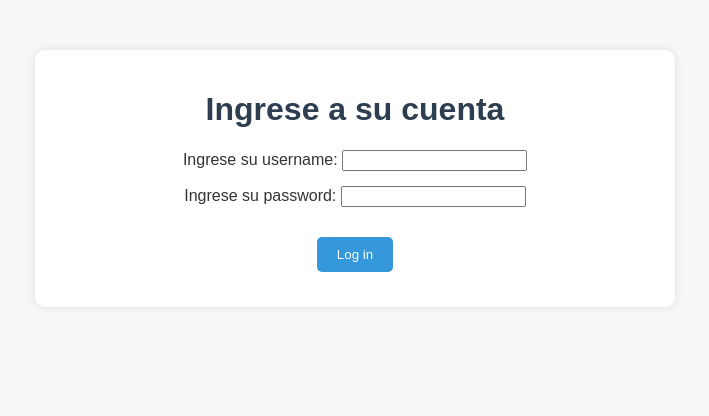
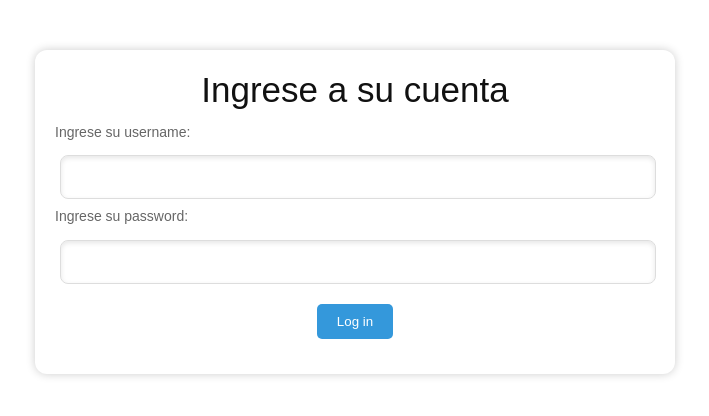
Before and after one commit to LuisPHernandez/ProyectoPOO2024, a Flask app: page /login in a window 1280 px wide. Shown: the top 416 px of the page, without its empty margins (285-994 px from the left). Run offline with Flask 3, Linux system fonts and the light colour scheme.

Commit message:
Cambios de estilo

```diff
--- a/src/static/css/base.css
+++ b/src/static/css/base.css
@@ -1,14 +1,30 @@
 body {
-    margin: 0;
-    font-family: sans-serif;
-    background-color: #f7f7f7;
-    color: #333;
+    color: #666666;
+    font-size: 14px;
+    font-family: 'Poppins', sans-serif;
+    line-height: 1.80857;
+    font-weight: normal;
 }
 
 h1,
 h2 {
-    color: #2c3e50;
     text-align: center;
+    letter-spacing: 0;
+    font-weight: normal;
+    position: relative;
+    padding: 0 0 10px 0;
+    font-weight: normal;
+    line-height: normal;
+    color: #111111;
+    margin: 0
+}
+
+h1 {
+    font-size: 35px;
+}
+
+h2 {
+    font-size: 24px;
 }
 
 .home-contenedor,
@@ -22,8 +38,8 @@ h2 {
     max-width: 600px;
     padding: 20px;
     background-color: #ffffff;
-    box-shadow: 0px 0px 10px rgba(0, 0, 0, 0.1);
-    border-radius: 10px;
+    box-shadow: 0px 0px 10px rgba(0, 0, 0, 0.2);
+    border-radius: 12px;
     text-align: center;
 }
 
@@ -42,6 +58,18 @@ h2 {
     color: white;
 }
 
+.btn-login {
+    width: 96.5%;
+    padding: 12px;
+    font-size: 16px;
+    font-weight: bold;
+    background-color: #3498db;
+    color: #fff;
+    border: none;
+    border-radius: 8px;
+    transition: background-color 0.3s ease;
+}
+
 .btn-primario:hover {
     background-color: #2980b9;
 }
@@ -56,9 +84,29 @@ h2 {
 }
 
 /* Formularios */
-.login-campo,
-.tabla-form td {
-    margin-bottom: 15px;
+.login-form label {
+    font-size: 14px;
+    color: #666;
+    margin-bottom: 5px;
+    display: block;
+    text-align: left;
+}
+
+.login-campo input[type="text"],
+.login-campo input[type="password"] {
+    width: 95%;
+    padding: 12px;
+    margin: 5px;
+    border: 1px solid #ddd;
+    border-radius: 8px;
+    box-shadow: inset 0px 2px 5px rgba(0, 0, 0, 0.1);
+    font-size: 16px;
+}
+
+.login-campo input[type="text"]:focus,
+.login-campo input[type="password"]:focus {
+    border-color: #3498db;
+    outline: none;
 }
 
 .tabla-form {
@@ -106,7 +154,8 @@ h2 {
 
 /* Mensajes de error */
 .flash-messages {
-    margin-top: 20px;
+    margin-top: 15px;
+    text-align: left;
 }
 
 .flash {
--- a/src/templates/agregar_alumno.html
+++ b/src/templates/agregar_alumno.html
@@ -21,7 +21,7 @@
             <tr>
                 <td colspan="2" style="text-align: center;">
                     <input type="submit" value="Agregar Alumno" class="btn-primario">
-                    <a href="{{ url_for('admin') }}" class="btn-secundario">Volver al Administrador</a>
+                    <a href="{{ url_for('admin')}}" class="btn-primario">Regresar</a>
                 </td>
             </tr>
         </table>
```
Also changed, not shown: src/__init__.py (line endings or trailing spaces).
